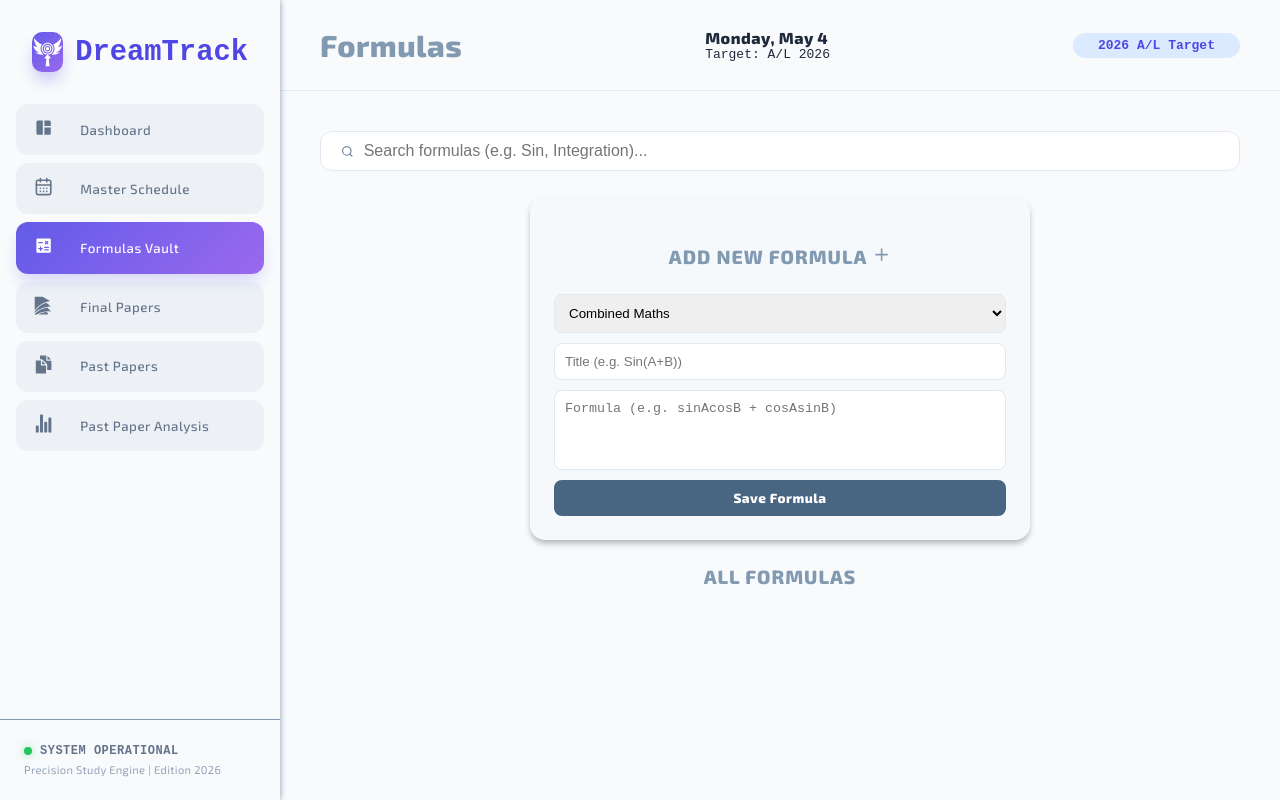
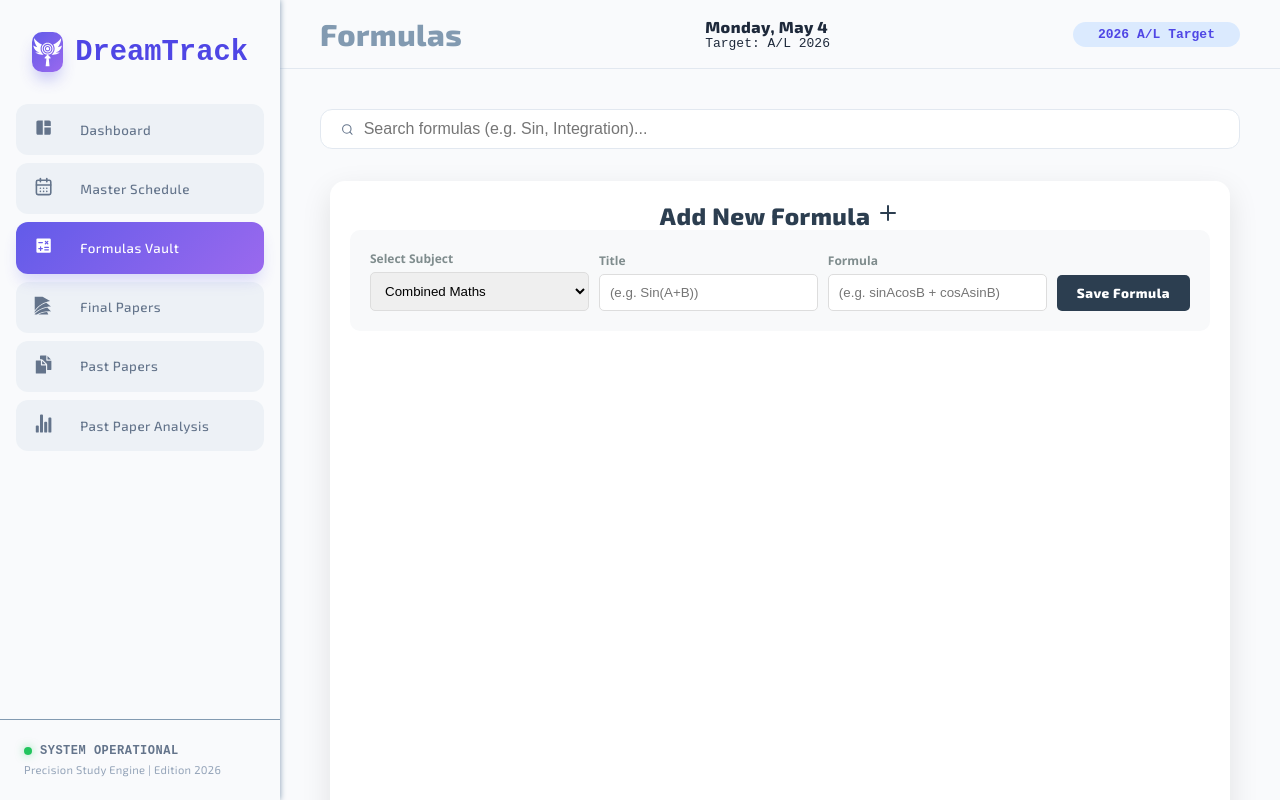
Before and after one commit to lakshan-beast/Future-Plan, a React (Vite) app: page / in a window 1280 px wide. Both pictures are taken after a click on the button "Formulas Vault". Built offline with nearby package versions, Linux system fonts and the light colour scheme; a web font is replaced by a local one.

Commit message:
Refactor Add New Formula section for improved layout and styling

```diff
--- a/src/pages/Formulas.jsx
+++ b/src/pages/Formulas.jsx
@@ -51,11 +51,15 @@ const Formulas = () => {
       </div>
 
       {/* Add New Formula Card */}
-      <div className="card add-formula-card">
-        <h3>
+      {/* <div className="card add-formula-card"> */}
+      <div className="card tracker-container">
+        <h2>
           Add New Formula <LuPlus />
-        </h3>
-        <form onSubmit={addFormula}>
+        </h2>
+
+        <form className="input-section" onSubmit={addFormula}>
+          <div className="field">
+            <label>Select Subject</label>
             <select
               value={newFormula.category}
               onChange={(e) =>
@@ -65,26 +69,35 @@ const Formulas = () => {
               <option value="Physics">Physics</option>
               <option value="Chemistry">Chemistry</option>
             </select>
+          </div>
+          <div className="field">
+            <label>Title</label>
             <input
-            placeholder="Title (e.g. Sin(A+B))"
+              placeholder="(e.g. Sin(A+B))"
               value={newFormula.title}
               onChange={(e) =>
                 setNewFormula({ ...newFormula, title: e.target.value })
               }
             />
-          <textarea
-            placeholder="Formula (e.g. sinAcosB + cosAsinB)"
+          </div>
+          <div className="field">
+            <label>Formula</label>
+            {/* <textarea */}
+            <input
+              type="text"
+              placeholder="(e.g. sinAcosB + cosAsinB)"
               value={newFormula.content}
               onChange={(e) =>
                 setNewFormula({ ...newFormula, content: e.target.value })
               }
             />
+          </div>
           <button type="submit">Save Formula</button>
         </form>
       </div>
 
       {/* Display Formulas */}
-      <h3>All Formulas</h3>
+      <h2>All Formulas</h2>
       <div className="formula-grid">
         {filteredFormulas.map((f) => (
           <div key={f.id} className="card formula-item-card">
@@ -92,7 +105,9 @@ const Formulas = () => {
               <span className={`tag ${f.category.toLowerCase()}`}>
                 {f.category}
               </span>
-              <button onClick={() => deleteFormula(f.id)}>
+              <button
+                className="delete-btn"
+                onClick={() => deleteFormula(f.id)}>
                 <LuTrash2 />
               </button>
             </div>
```
Lines whose indentation alone changed are shown as unchanged.
